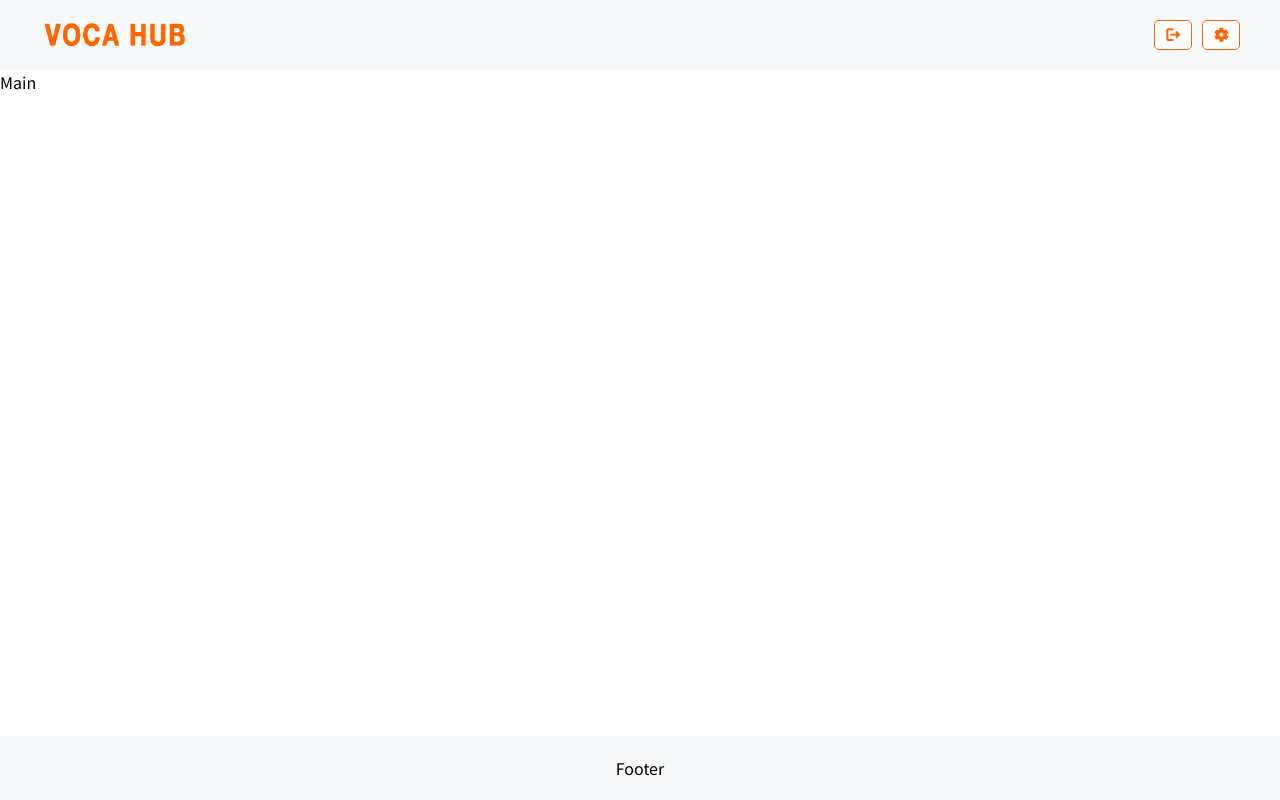
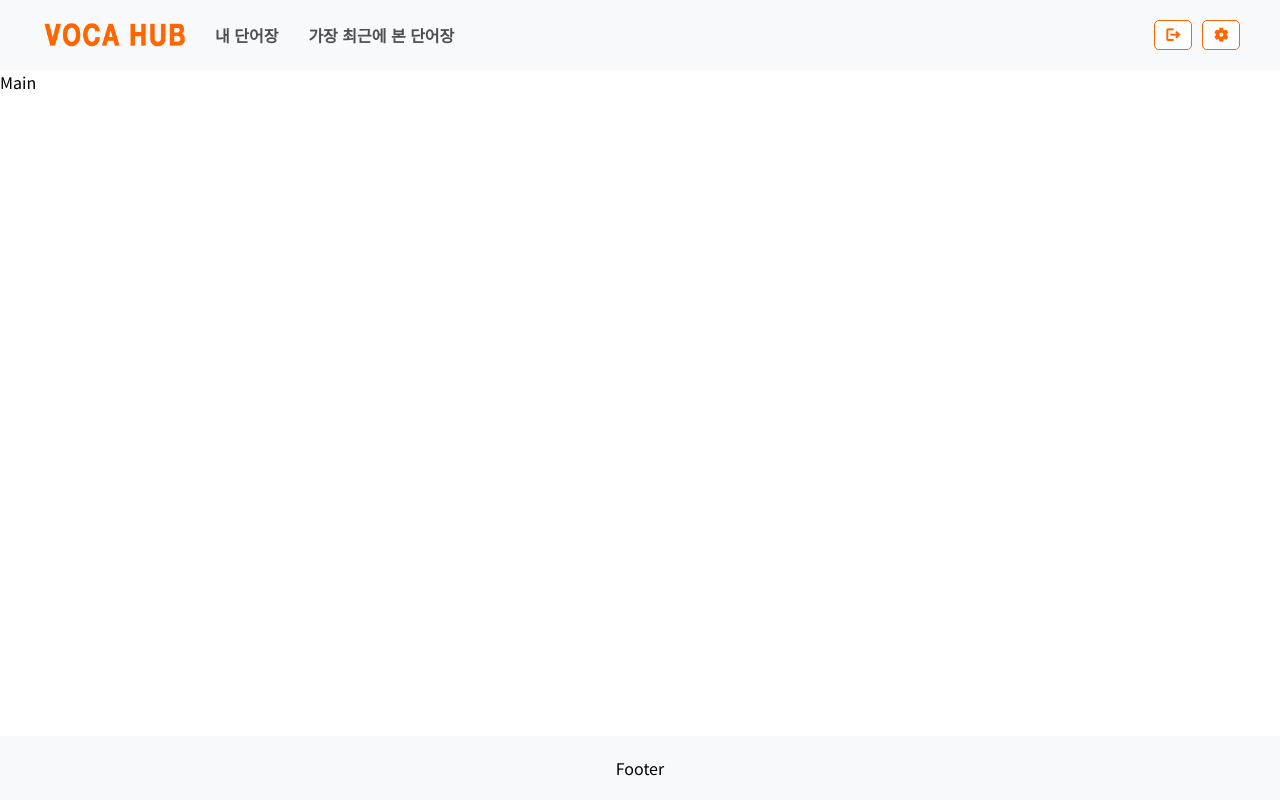
Before and after one commit to raipen/vocahub, a React (Create React App) app in the folder front/: page / in a window 1280 px wide. Built offline with nearby package versions, Linux system fonts and the light colour scheme.

Commit message:
feat: add menu bar

```diff
--- a/front/src/components/Header.tsx
+++ b/front/src/components/Header.tsx
@@ -15,6 +15,35 @@ const HeaderContainer = styled.div`
   }
 `;
 
+const WordMenu = styled.div`
+  margin: 0 10px;
+  display: flex;
+  justify-content: center;
+  align-items: center;
+  >*{
+    font-size: 100%;
+    line-height: 30px;
+    font-weight: bold;
+    color: #4e4e4e;
+    cursor: pointer;
+    display: inline-flex;
+    padding: 10px;
+    align-items: center;
+    border-radius: 5px;
+    margin: 0 5px;
+    &:hover{
+      background-color: #ff660022;
+      color: var(--main-color);
+    }
+  }
+`;
+
+const UserMenu = styled.div`
+  display: flex;
+  gap: 10px;
+  margin-left: auto;
+`;
+
 function Header() {
   const { isLogined,logout } = useContext(LoginContext);
   return (
@@ -22,7 +51,15 @@ function Header() {
       <Link to="/">
         <img src={Logo} alt="로고" />
       </Link>
-      <div style={{ marginLeft: 'auto', display: 'flex', gap: '10px' }}>
+      <WordMenu>
+        <Link to="/mywordbook">
+          내 단어장
+        </Link>
+        <Link to="/wordbook">
+          가장 최근에 본 단어장
+        </Link>
+      </WordMenu>
+      <UserMenu>
         {
           isLogined === true ? (
             <>
@@ -39,7 +76,7 @@ function Header() {
             ) :
               <Button className="material-icons">hourglass_top</Button>
         }
-      </div>
+      </UserMenu>
     </HeaderContainer>
   );
 }
```
